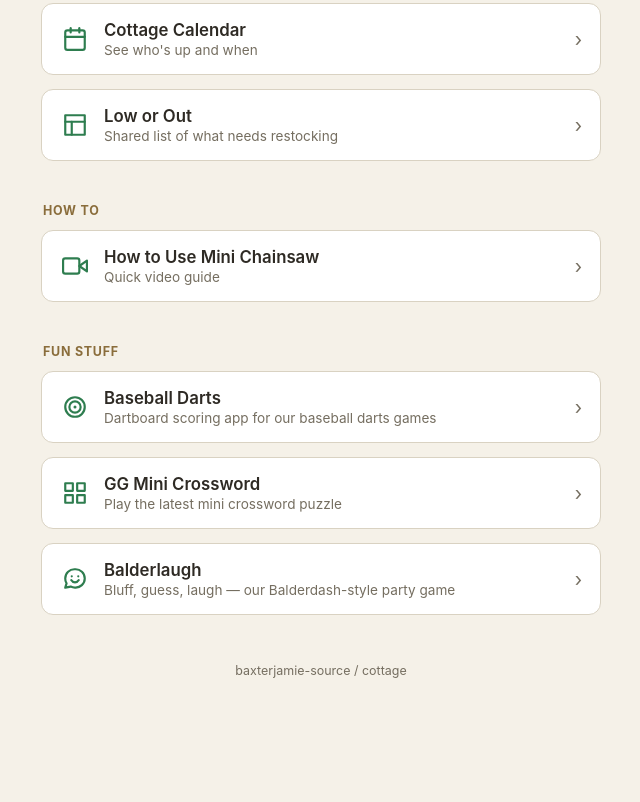
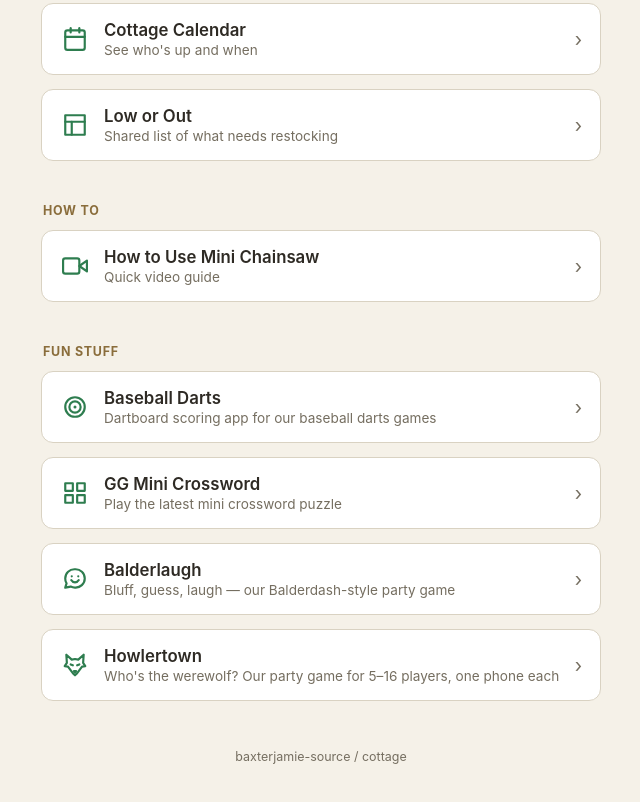
Before and after one commit to baxterjamie-source/cottage, a plain HTML site: page index.html in a window 1280 px wide. Shown: the part 468-1270 px from the top of the page, without its empty margins (319-959 px from the left). Before the commit the page ends 1194 px from the top, so only its background shows below. Drawn offline with Linux system fonts and the light colour scheme.

Commit message:
Add Howlertown to Fun Stuff
- New Fun Stuff link to Howlertown (under Balderlaugh), with a wolf icon.

```diff
--- a/index.html
+++ b/index.html
@@ -289,6 +289,17 @@
         <span class="arrow">›</span>
       </a>
 
+      <a class="page-btn" href="https://baxterjamie-source.github.io/howlertown/">
+        <span class="icon">
+          <svg viewBox="0 0 24 24" fill="none" stroke="currentColor" stroke-width="2" stroke-linecap="round" stroke-linejoin="round"><path d="M4 2.5L9 7l3-.5 3 .5 5-4.5-.5 7.5 2 3-3 .5-4.5 6L12 21.5l-2-2-4.5-6-3-.5 2-3z"></path><path d="M8 11.5l2 .8"></path><path d="M16 11.5l-2 .8"></path><path d="M11 17.6h2l-1 1.2z" fill="currentColor"></path></svg>
+        </span>
+        <span class="page-btn-text">
+          <div class="page-btn-title">Howlertown</div>
+          <div class="page-btn-desc">Who's the werewolf? Our party game for 5–16 players, one phone each</div>
+        </span>
+        <span class="arrow">›</span>
+      </a>
+
       <!-- Add more Fun Stuff pages here, copy a .page-btn <a> block above -->
     </div>
   </nav>
```
